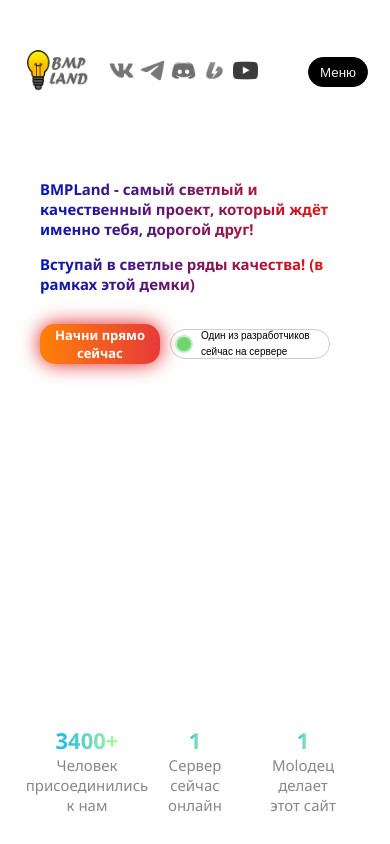
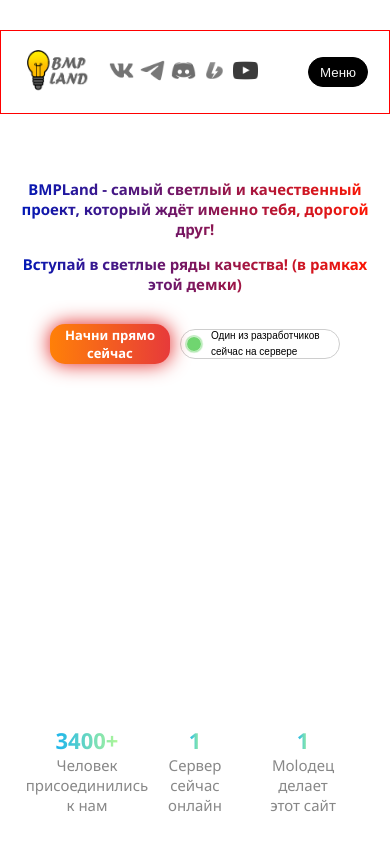
Before and after one commit to MolodecOfficial/BMPLand, a Vue app: page / in a window 390 px wide. Shown: the top 844 px of the page. Built offline with nearby package versions, Linux system fonts and the light colour scheme; a web font is replaced by a local one.

Commit message:
final fix for mobile version without rotate

```diff
--- a/src/components/Home/Description/Action/Action.scss
+++ b/src/components/Home/Description/Action/Action.scss
@@ -78,12 +78,14 @@
     display: flex;
     align-items: center;
     gap: 10px;
+    width: 100vw;
+    justify-content: center;
   }
   #click_me {
     height: 40px;
     width: 120px;
     font-size: 13px;
-    margin-left: 40px;
+
   }
   .online {
     height: 30px;
--- a/src/components/Home/Description/MainText/MainText.scss
+++ b/src/components/Home/Description/MainText/MainText.scss
@@ -23,17 +23,27 @@
 }
 
 @media only screen and (min-width: 120px) and (max-width: 600px) {
+  .description_main_text {
+    align-items: center;
+    justify-content: center;
+    display: flex;
+    flex-direction: column;
+    width: 100vw;
+  }
   .title {
     width: 90%;
     font-size: 15px;
-    margin-left: 40px;
+
     margin-top: 30px;
+    text-align: center;
+
   }
   .title_after {
+    text-align: center;
     font-size: 15px;
     width: 90%;
     margin-top: 15px;
-    margin-left: 40px;
+
   }
 }
 
--- a/src/components/Home/Header/Navbar/Navbar.scss
+++ b/src/components/Home/Header/Navbar/Navbar.scss
@@ -14,24 +14,34 @@
   justify-items: center;
   margin-top: 30px;
   gap: 40px;
-  border-radius: 50px 50px 0 0 ;
+
 }
 .reg_test {
   display: flex;
   gap: 40px;
 }
 
+@media only screen and (min-width: 120px) and (max-width: 600px) {
+  .nav {
+    border: 1px solid red;
+    width: 100vw;
+    display: flex;
+    justify-content: center;
+    align-items: center;
+    gap: 10px;
+  }
+}
+
 
 
 /* Стили для планшетов и небольших мониторов */
 @media only screen and (min-width: 601px) and (max-width: 1024px) {
-
   .nav {
-    width: 100%;
+    width: 100vw;
     display: flex;
     justify-content: center;
     align-items: center;
-    gap: 20px;
+    gap: 10px;
   }
   .reg_test {
     display: flex;
--- a/src/components/Home/Header/Navbar/SocialIcons/SocialIcons.scss
+++ b/src/components/Home/Header/Navbar/SocialIcons/SocialIcons.scss
@@ -15,10 +15,9 @@
     filter: grayscale(0);
   }
 }
-@media only screen and (max-width: 600px) {
+@media only screen and (min-width: 120px) and (max-width: 600px) {
   .nav_social {
     gap: 6px;
-
   }
   .social_icons {
     width: 25px;
```
